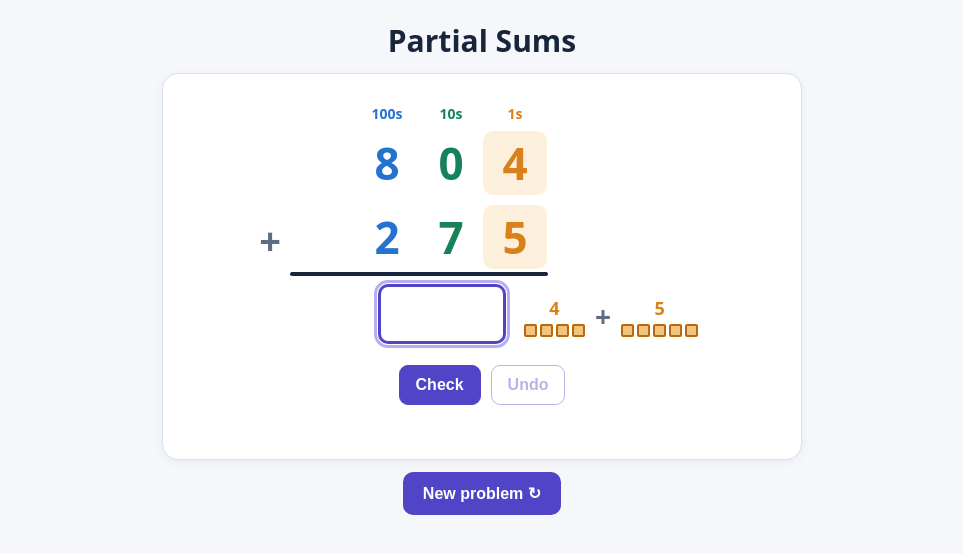
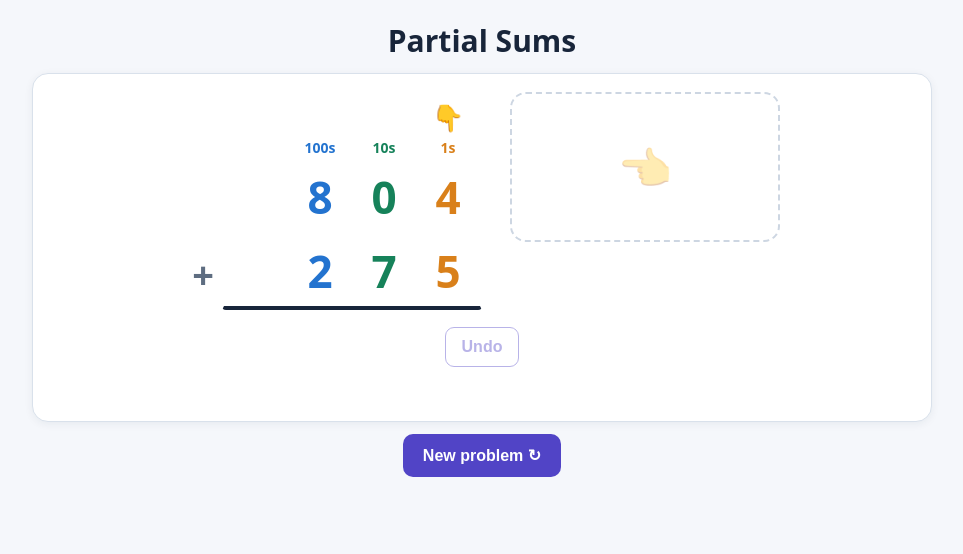
Before and after one commit to crimsoncomedian/Partial-Sums, a plain HTML site: page index.html in a window 1280 px wide. Shown: the whole page, without its empty margins (158-1121 px from the left). Drawn offline with Linux system fonts and the light colour scheme.

Commit message:
Tap a column to open its equation (any order); answers land in the stack; more regrouping problems
Co-Authored-By: Claude Sonnet 5.5 <noreply@anthropic.com>

```diff
--- a/index.html
+++ b/index.html
@@ -88,13 +88,30 @@ h1{font-size:clamp(22px,4vw,30px);margin:0 0 6px;text-align:center}.sub{color:#5
 .pin{text-align:right}
 .rowin{animation:pop .45s ease-out}
 @media(max-width:560px){.row.act{flex-wrap:wrap;justify-content:center}.strip{flex-basis:100%;justify-content:center;margin:6px 0 4px}.eqrow{font-size:28px}.eqrow input{width:120px;font-size:28px}}
+
+.app{max-width:900px}
+.board{display:flex;flex-wrap:wrap;gap:18px 28px;justify-content:center;align-items:flex-start}
+.bench{min-width:270px;max-width:340px;min-height:150px;border:2px dashed #cdd6e2;border-radius:16px;padding:14px;display:flex;flex-direction:column;align-items:center;justify-content:center;gap:10px}
+.bench.on{border-style:solid;border-color:#c8d3e2;background:#fafbfe}
+.bench .idle{font-size:44px;opacity:.35}
+.bench .eqrow{margin:0}
+.clk{cursor:pointer}
+.clk:hover{background:#f1f4fa}
+.c.dn{opacity:.3}
+.c.ck{font-size:26px}
+.fh{display:flex;align-items:center}
+.fh .c{height:34px;font-size:26px}
+.stk .row .eq{display:none}
+.sg{flex:none}
+.pmini{font-size:15px;font-weight:700;color:#5e6d81}
+.rowin{animation:pop .45s ease-out}
+@media(max-width:560px){.bench{min-width:0;width:100%}}
 </style>
 </head>
 <body><main class="app">
 <h1>Partial Sums</h1>
 <section class="card">
- <div class="stack" id="stack"></div>
- <div id="eqs"></div>
+ <div class="board"><div class="stack stk" id="stack"></div><div class="bench" id="bench"></div></div>
  <div class="btns" id="ctl"><button class="chk" id="chk" type="button">Check</button><button class="chk alt" id="undo" type="button">Undo</button></div>
  <div class="msg" id="msg" role="status" aria-live="polite"></div>
 </section>
@@ -105,93 +122,102 @@ h1{font-size:clamp(22px,4vw,30px);margin:0 0 6px;text-align:center}.sub{color:#5
 const $=id=>document.getElementById(id);
 const PL=['O','T','H'],NAMES=['1s','10s','100s'];
 const COL={H:'var(--h)',T:'var(--t)',O:'var(--o)'};
-let A=347,B=286,steps=[],idx=0,maxd=3,total=633,fresh=-1;
+let A=347,B=286,maxd=3,total=633,partials=[],cd=0,active=null,fresh=-1,need=[];
 const dig=(x,k)=>Math.floor(x/10**k)%10;
+const place=k=>PL[k]||'O';
 function setup(a,b){
- A=a;B=b;total=a+b;maxd=Math.max(String(a).length,String(b).length);steps=[];
- const parts=[];
- for(let c=0;c<maxd;c++){const da=dig(a,c),db=dig(b,c);if(da===0&&db===0)continue;
-  steps.push({k:'p',col:c,da,db,sum:da+db,want:da+db});parts.push({col:c,val:(da+db)*10**c});}
- let run=parts[0].val;
- for(let j=1;j<parts.length;j++){steps.push({k:'c',left:run,right:parts[j].val,rc:parts[j].col,want:run+parts[j].val});run+=parts[j].val;}
- idx=0;fresh=-1;$('msg').textContent='';$('msg').className='msg';render();
+ A=a;B=b;total=a+b;maxd=Math.max(String(a).length,String(b).length);
+ need=[];for(let c=0;c<maxd;c++)if(dig(a,c)||dig(b,c))need.push(c);
+ partials=[];cd=0;active=null;fresh=-1;$('msg').textContent='';$('msg').className='msg';render();
+}
+function combos(){
+ const out=[];if(partials.length<need.length)return out;
+ let run=partials[0].val;
+ for(let j=1;j<partials.length;j++){out.push({left:run,right:partials[j].val,lc:j===1?partials[0].col:null,rc:partials[j].col,want:run+partials[j].val});run+=partials[j].val;}
+ return out;
 }
 const blocks=(n,col)=>{const cls=col===2?'fl':col===1?'rd':'cu';return `<div class="bl">${`<span class="${cls}"></span>`.repeat(n)}</div>`;};
 function render(){
- const n=maxd+1,cur=idx<steps.length?steps[idx]:null,finished=cur===null;
- const nP=steps.filter(s=>s.k==='p').length;
+ const n=maxd+1,inPartial=partials.length<need.length,cs=combos(),finished=!inPartial&&cd>=cs.length;
  const colsL=[];for(let k=n-1;k>=0;k--)colsL.push(k);
- const place=k=>PL[k]||'O';
+ const isDone=k=>partials.some(p=>p.col===k);
+ const clickable=k=>inPartial&&need.includes(k)&&!isDone(k);
  let h='';
- h+=`<div class="hd"><div class="sg"></div>`+colsL.map(k=>`<div class="c ${k<3?place(k):'O'}" style="${k<maxd?'':'visibility:hidden'}">${k<3?NAMES[k]:''}</div>`).join('')+`<div class="eq" style="visibility:hidden"></div></div>`;
- const actCol=cur&&cur.k==='p'?cur.col:-1;
- const numRow=(x,sign,line)=>`<div class="row"><div class="sg">${sign}</div><div class="cells${line?' lineb':''}">`+colsL.map(k=>{const s=String(x);const ch=k<s.length?s[s.length-1-k]:'';return `<div class="c ${place(k)}${k===actCol?' act':''}">${ch}</div>`;}).join('')+`</div><div class="eq" style="visibility:hidden"></div></div>`;
+ // finger hint row
+ const showFinger=inPartial&&partials.length===0&&active===null;
+ h+=`<div class="fh"><div class="sg"></div>`+colsL.map(k=>`<div class="c">${showFinger&&k===0?'<span class="hand" aria-hidden="true">\uD83D\uDC47</span>':''}</div>`).join('')+`</div>`;
+ // header
+ h+=`<div class="hd"><div class="sg"></div>`+colsL.map(k=>{
+  const vis=k<maxd;const dn=isDone(k);
+  return `<div class="c ${place(k)}${clickable(k)?' clk':''}${active===k?' act':''}" data-col="${k}" style="${vis?'':'visibility:hidden'}">${dn?'\u2713':(k<3?NAMES[k]:'')}</div>`;}).join('')+`</div>`;
+ const numRow=(x,sign,line)=>`<div class="row"><div class="sg">${sign}</div><div class="cells${line?' lineb':''}">`+colsL.map(k=>{const s=String(x);const ch=k<s.length?s[s.length-1-k]:'';return `<div class="c ${place(k)}${clickable(k)?' clk':''}${active===k?' act':''}${isDone(k)?' dn':''}" data-col="${k}">${ch}</div>`;}).join('')+`</div></div>`;
  h+=numRow(A,'',false)+numRow(B,'+',true);
- // done partial rows
- const donePartials=steps.filter((s,i)=>s.k==='p'&&i<idx);
- donePartials.forEach((s,i)=>{
-  const str=String(s.sum);
+ // partial rows (in the order they were done)
+ partials.forEach((p,i)=>{
+  const str=String(p.val);
   h+=`<div class="row${fresh===i?' rowin':''}"><div class="sg"></div><div class="cells">`+colsL.map(k=>{
-   const rel=k-s.col;let ch='',faint=false;
-   if(rel>=0&&rel<str.length)ch=str[str.length-1-rel];
-   else if(k<s.col){ch='0';faint=true;}
-   return `<div class="c ${place(s.col)}${faint?' z':''}">${ch}</div>`;}).join('')+`</div><div class="eq" style="visibility:hidden"></div></div>`;
+   const ch=k<str.length?str[str.length-1-k]:'';const faint=ch!==''&&k<p.col;
+   return `<div class="c ${place(p.col)}${faint?' z':''}">${ch}</div>`;}).join('')+`</div></div>`;
  });
- // active partial row
- if(cur&&cur.k==='p'){
-  const w=String(cur.sum).length>=2?2:2; // allow two digits
-  const cells=colsL.map(k=>`<div class="c ${place(cur.col)}${k<cur.col?' z':''}" style="${k===cur.col||k===cur.col+1?'':''}">${k<cur.col?'0':''}</div>`);
-  // input overlays the two cells at col+1 and col (right-aligned)
-  const left=colsL.indexOf(cur.col+1<n?cur.col+1:cur.col),span=cur.col+1<n?2:1;
-  const rowCells=colsL.map((k,i)=>{
-   if(k===cur.col+1&&cur.col+1<n)return `<input class="pin" id="inNum" inputmode="numeric" maxlength="2" autocomplete="off" aria-label="Partial sum" style="width:calc(var(--cw)*2);margin:0 0 0 0">`;
-   if(k===cur.col&&cur.col+1<n)return '';
-   if(k===cur.col)return `<input class="pin" id="inNum" inputmode="numeric" maxlength="2" autocomplete="off" aria-label="Partial sum" style="width:var(--cw)">`;
-   return `<div class="c ${place(cur.col)}${k<cur.col?' z':''}">${k<cur.col?'0':''}</div>`;}).join('');
-  const g=(d)=>d===0?'':`<div class="grp ${place(cur.col)}"><div class="num">${d}</div>${blocks(d,cur.col)}</div>`;
-  const gs=[g(cur.da),g(cur.db)].filter(Boolean).join('<div class="pl">+</div>');
-  h+=`<div class="row rowin act"><div class="sg"></div><div class="cells">${rowCells}</div><div class="strip">${gs}</div></div>`;
- }
  $('stack').innerHTML=h;
- // equations (combine step by step)
- let e='';
- const comb=steps.filter(s=>s.k==='c');
- if(idx>=nP&&comb.length){
-  comb.forEach((s,j)=>{
-   const si=steps.indexOf(s);
-   const lcol=j===0?null:null;
-   const lcls=j===0?'color:'+COL[place(steps.filter(x=>x.k==='p')[0].col)]:'';
-   const leftStyle=j===0?`color:${COL[place(steps.filter(x=>x.k==='p')[0].col)]}`:'';
-   const rightStyle=`color:${COL[place(s.rc)]}`;
-   if(si<idx)e+=`<div class="eqrow"><span class="tm" style="${leftStyle}">${s.left}</span><span class="op">+</span><span class="tm" style="${rightStyle}">${s.right}</span><span class="op">=</span><span class="tm ans">${s.want}</span></div>`;
-   else if(si===idx)e+=`<div class="eqrow rowin"><span class="tm" style="${leftStyle}">${s.left}</span><span class="op">+</span><span class="tm" style="${rightStyle}">${s.right}</span><span class="op">=</span><input id="inNum" inputmode="numeric" maxlength="4" autocomplete="off" aria-label="Sum"></div>`;
+ // workbench
+ let b='';
+ if(finished){b=`<div class="eqrow"><span class="tm ans">${total}</span></div>`;}
+ else if(inPartial){
+  if(active===null)b=`<div class="idle" aria-hidden="true">\uD83D\uDC48</div>`;
+  else{
+   const va=dig(A,active)*10**active,vb=dig(B,active)*10**active,da=dig(A,active),db=dig(B,active);
+   const st=`color:${COL[place(active)]}`;
+   const g=d=>d===0?'':`<div class="grp ${place(active)}"><div class="num">${d}</div>${blocks(d,active)}</div>`;
+   const gs=[g(da),g(db)].filter(Boolean).join('<div class="pl">+</div>');
+   b=`<div class="eqrow rowin"><span class="tm" style="${st}">${va}</span><span class="op">+</span><span class="tm" style="${st}">${vb}</span><span class="op">=</span><input id="inNum" inputmode="numeric" maxlength="4" autocomplete="off" aria-label="Sum"></div><div class="strip" style="margin:0;min-width:0">${gs}</div>`;
+  }
+ }else{
+  cs.forEach((s,j)=>{
+   const lst=s.lc!==null?`color:${COL[place(s.lc)]}`:'';const rst=`color:${COL[place(s.rc)]}`;
+   if(j<cd)b+=`<div class="eqrow"><span class="tm" style="${lst}">${s.left}</span><span class="op">+</span><span class="tm" style="${rst}">${s.right}</span><span class="op">=</span><span class="tm ans">${s.want}</span></div>`;
+   else if(j===cd)b+=`<div class="eqrow rowin"><span class="tm" style="${lst}">${s.left}</span><span class="op">+</span><span class="tm" style="${rst}">${s.right}</span><span class="op">=</span><input id="inNum" inputmode="numeric" maxlength="4" autocomplete="off" aria-label="Sum"></div>`;
   });
  }
- $('eqs').innerHTML=e;
+ $('bench').innerHTML=b;$('bench').classList.toggle('on',!!b&&!(inPartial&&active===null)&&!finished||finished);
  const msg=$('msg');
  if(finished){msg.className='msg good';msg.textContent=`\u2713 Correct! ${A} + ${B} = ${total}. Great work!`;}
  else if(msg.classList.contains('good')){msg.className='msg';msg.textContent='';}
- $('ctl').hidden=finished;$('undo').disabled=idx===0;
+ $('ctl').hidden=finished;$('chk').hidden=!$('inNum');$('undo').disabled=partials.length===0&&active===null&&cd===0;
+ if(!finished||true)document.querySelectorAll('[data-col].clk').forEach(el=>el.onclick=()=>{active=+el.dataset.col;setMsg('');render();});
  const inn=$('inNum');
- if(inn){inn.oninput=()=>{inn.value=inn.value.replace(/\D/g,'');if(inn.value.length>=String(cur.want).length)check();};inn.onkeydown=e=>{if(e.key==='Enter'){e.preventDefault();check();}};inn.focus();}
+ const want=inPartial?(active!==null?(dig(A,active)+dig(B,active))*10**active:0):(cs[cd]?cs[cd].want:0);
+ if(inn){inn.oninput=()=>{inn.value=inn.value.replace(/\D/g,'');if(inn.value.length>=String(want).length)check();};inn.onkeydown=e=>{if(e.key==='Enter'){e.preventDefault();check();}};inn.focus();}
  fresh=-1;
 }
 function setMsg(t){$('msg').className='msg';$('msg').textContent=t;}
 function shake(el){el.classList.remove('shake');void el.offsetWidth;el.classList.add('shake');}
 function check(){
- const cur=steps[idx];if(!cur)return;const el=$('inNum');if(!el)return;const v=el.value.replace(/\D/g,'');if(v==='')return;
- if(+v===cur.want){if(cur.k==='p')fresh=steps.slice(0,idx).filter(s=>s.k==='p').length;idx++;setMsg('');render();return;}
- el.value='';shake(el);
- setMsg(cur.k==='p'?`Not quite. Count the blocks: ${cur.da} + ${cur.db} = ?`:`Not quite. ${cur.left} + ${cur.right} = ?`);
+ const el=$('inNum');if(!el)return;const v=el.value.replace(/\D/g,'');if(v==='')return;
+ const inPartial=partials.length<need.length;
+ if(inPartial&&active!==null){
+  const da=dig(A,active),db=dig(B,active),want=(da+db)*10**active;
+  if(+v===want){partials.push({col:active,val:want});fresh=partials.length-1;active=null;setMsg('');render();return;}
+  el.value='';shake(el);
+  if(active>0&&+v===da+db)setMsg('Remember the place value: how much is each worth?');
+  else setMsg(`Not quite. ${da*10**active} + ${db*10**active} = ?`);
+  return;}
+ const cs=combos(),s=cs[cd];if(!s)return;
+ if(+v===s.want){cd++;setMsg('');render();return;}
+ el.value='';shake(el);setMsg(`Not quite. ${s.left} + ${s.right} = ?`);
 }
 $('chk').onclick=check;
-$('undo').onclick=()=>{if(idx>0){idx--;setMsg('');render();}};
-function carries(a,b){for(let c=0;c<3;c++)if(dig(a,c)+dig(b,c)>=10)return true;return false;}
+$('undo').onclick=()=>{
+ if(partials.length<need.length&&active!==null)active=null;
+ else if(cd>0)cd--;
+ else if(partials.length>0)partials.pop();
+ setMsg('');render();};
+function carries(a,b){let n=0;for(let c=0;c<3;c++)if(dig(a,c)+dig(b,c)>=10)n++;return n;}
 function nPartials(a,b){let c=0;const m=Math.max(String(a).length,String(b).length);for(let i=0;i<m;i++)if(dig(a,i)||dig(b,i))c++;return c;}
 function newProblem(){
  const r=(lo,hi)=>lo+Math.floor(Math.random()*(hi-lo+1));
- let a,b;const want=Math.random()<.75;
- do{const la=Math.random()<.5?2:3,lb=Math.random()<.5?2:3;a=la===2?r(10,99):r(100,999);b=lb===2?r(10,99):r(100,999);}while(a===b||nPartials(a,b)<2||(want&&!carries(a,b)));
+ let a,b;const want=Math.random()<.9;
+ do{const la=Math.random()<.4?2:3,lb=Math.random()<.4?2:3;a=la===2?r(10,99):r(100,999);b=lb===2?r(10,99):r(100,999);}while(a===b||nPartials(a,b)<2||(want&&carries(a,b)<1));
  setup(Math.max(a,b),Math.min(a,b));
 }
 $('next').onclick=newProblem;
```
